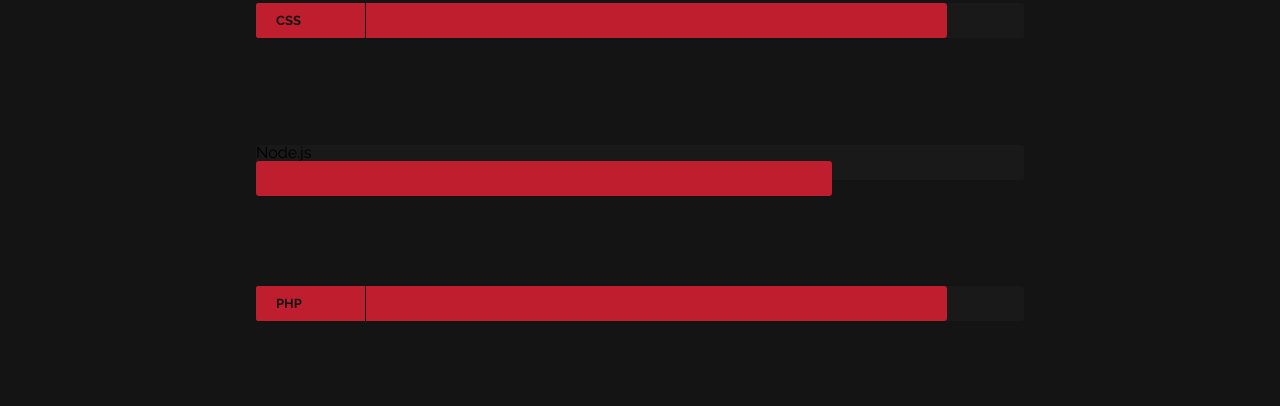
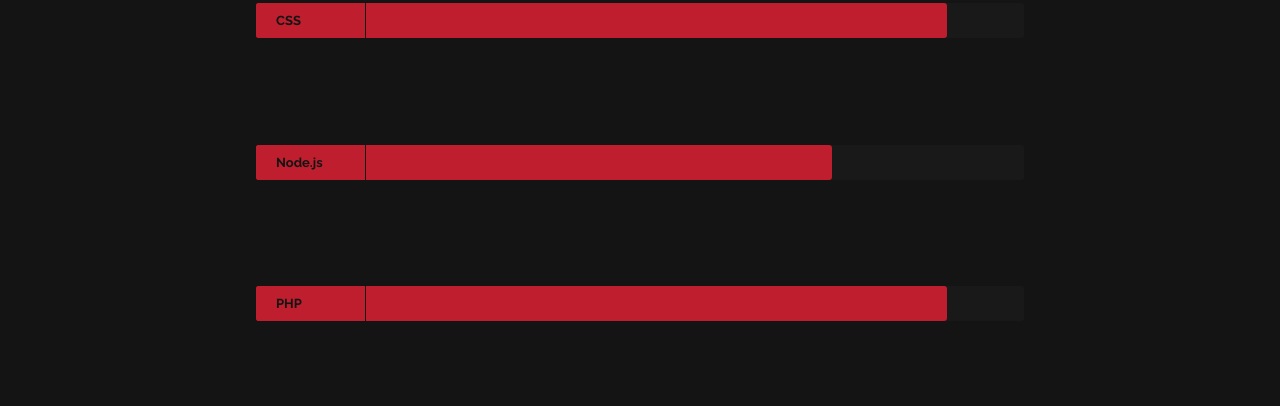
Before and after one commit to wallijam/portfolio_2020, a website: page index.html in a window 1280 px wide. Shown: the part 2772-3178 px from the top of the page. Drawn offline with nearby package versions, Linux system fonts and the light colour scheme.

Commit message:
format fix

```diff
--- a/index.html
+++ b/index.html
@@ -193,7 +193,7 @@
 
 		<!-- Start Skill Bar -->
 		<div class="skillbar clearfix " data-percent="75%">
-			<div class="skillbar-ti tle"><span>Node.js</span></div>
+			<div class="skillbar-title"><span>Node.js</span></div>
 			<div class="skillbar-bar"></div>
 			<div class="skill-bar-percent"></div>
 		</div> <!-- End Skill Bar -->
```
